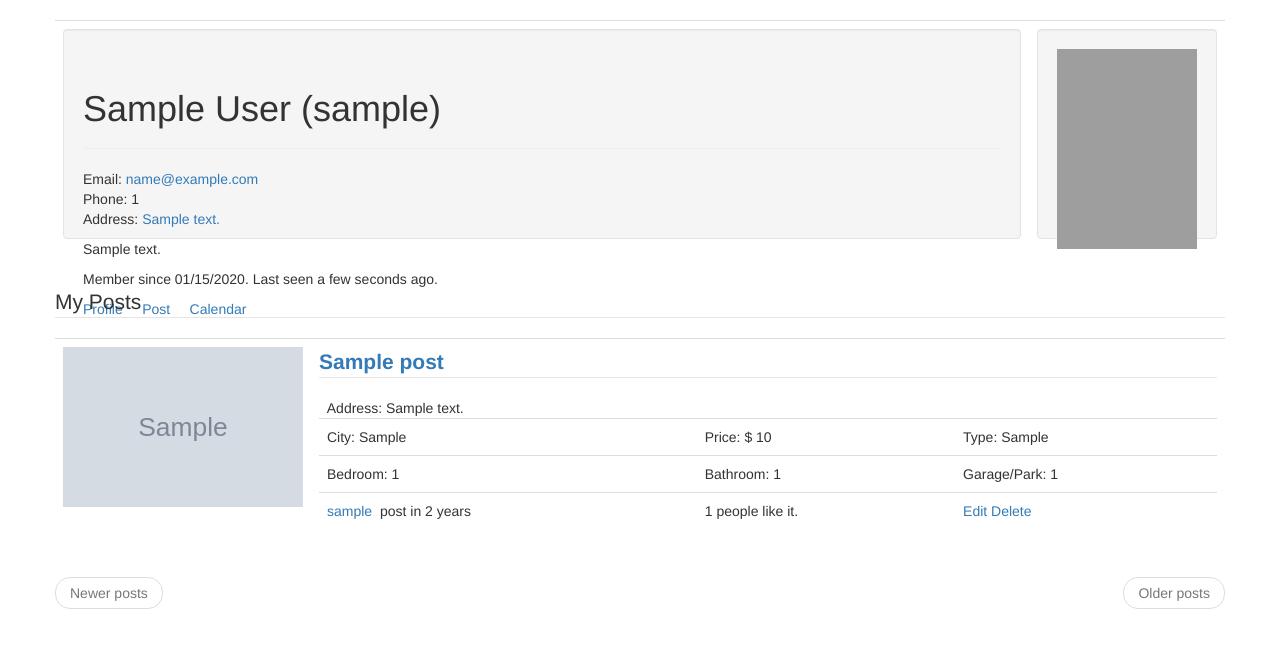
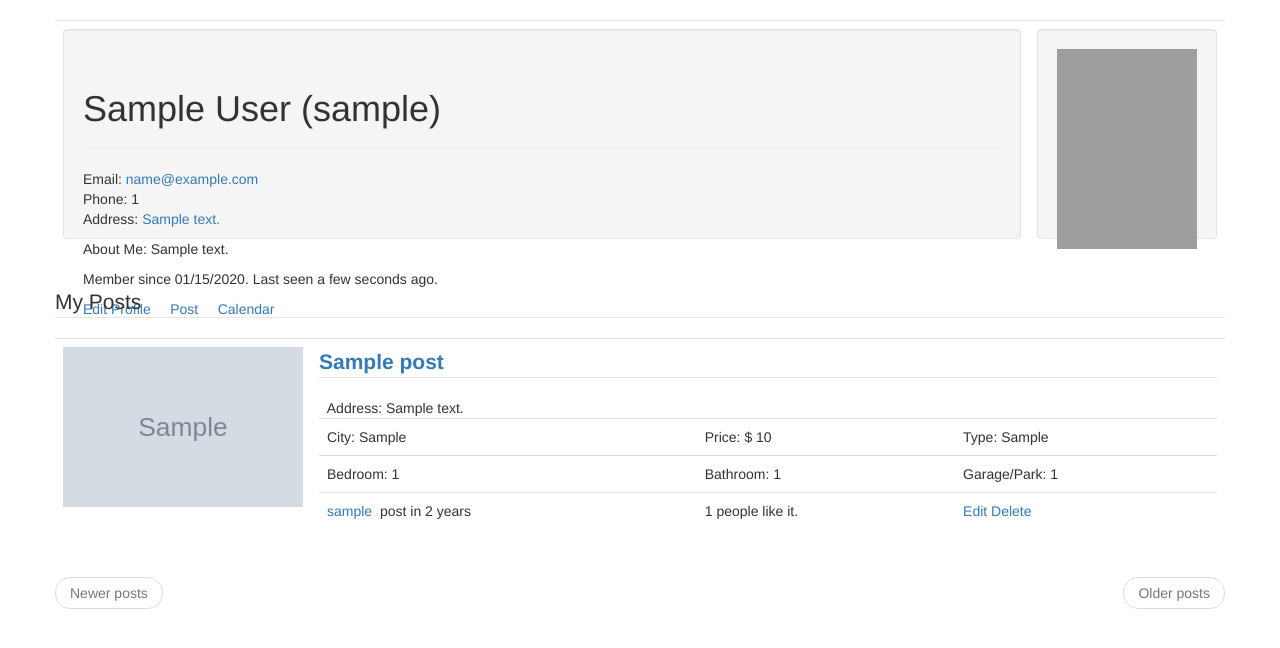
Before and after one commit to alvincjin/deepreceipt-app, a Flask app: a page that uses app/templates/user.html in a window 1280 px wide. Shown: the part 52-700 px from the top of the page. Run offline with Flask 2, Linux system fonts and the light colour scheme; a user stored in the database is signed in; tables that the repository leaves empty hold one stand-in row (values such as "Sample post"); grey boxes marked "Sample" are stand-in pictures; parts of the project's set-up code (start-up, migrations or seed data) failed here and were passed over; some libraries are stand-ins or nearby versions; grey boxes are pictures that could not be loaded.

Commit message:
edit user profile

```diff
--- a/app/templates/user.html
+++ b/app/templates/user.html
@@ -23,19 +23,18 @@
                     {% endif %}
                 </p>
 
-
                 {% if user.about_me %}
-                <p>{{user.about_me}}</p>
+                <p>About Me: {{user.about_me}}</p>
                 {% endif %}
 
                 <p>Member since {{ moment(user.member_since).format('L') }}. Last seen {{ moment(user.last_seen).fromNow() }}.</p>
 
 
-                {% if g.user.nickname == user.nickname %}
+                {% if user == current_user %}
                 <a href="{{url_for('main.edit_profile')}}">
-                    <i class="icon-user"></i>Profile
+                    <i class="icon-user"></i>Edit Profile
                 </a>
-                {% if g.user.role==0 %}
+                {% if user.role== ROLE_APPLICANT %}
                 &nbsp;&nbsp;&nbsp;
                 <a href="{{url_for('main.preference')}}">
                     <i class="icon-check"></i>Preference
@@ -49,7 +48,7 @@
 
                 &nbsp;&nbsp;&nbsp;
                 <a href="#myModal" class="text" data-toggle="modal">
-                    <i class="icon-calendar"></i>Calendar
+                    <i class="icon-calendar"></i>Calendar<br>
                 </a>
 
                 <div id="myModal" class="modal hide fade" tabindex="-1" role="dialog"
```
